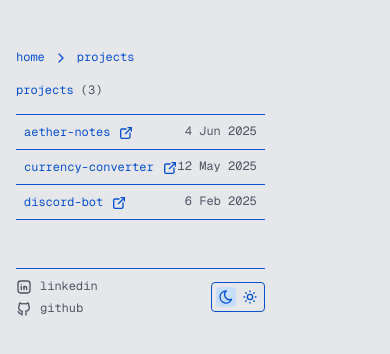
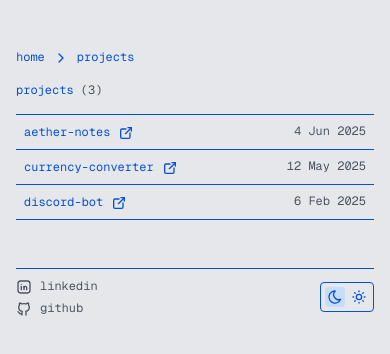
Before and after one commit to kahseng-dev/kahseng, a SvelteKit app: page /projects in a window 390 px wide. Shown: the top 354 px of the page. Built offline with nearby package versions, Linux system fonts and the light colour scheme.

Commit message:
fix: mobile view

```diff
--- a/src/routes/+layout.svelte
+++ b/src/routes/+layout.svelte
@@ -21,7 +21,7 @@
     }
 </script>
 
-<div class='min-h-screen antialiased font-mono px-4 py-12 md:py-24 text-xs flex md:text-base md:grid md:grid-cols-5 text-(--text)'>
+<div class='min-h-screen antialiased font-mono px-4 py-12 md:py-24 text-xs md:text-base md:grid md:grid-cols-5 text-(--text)'>
     <div class='md:col-start-2 md:col-span-3'>
         {@render children()}
         <Footer bind:theme={theme} />
```
